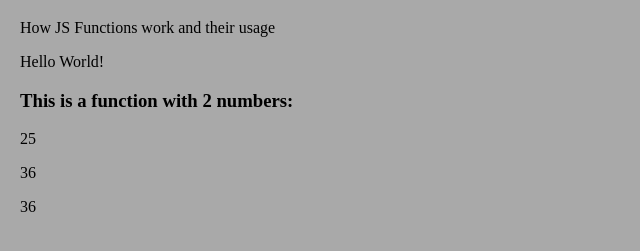
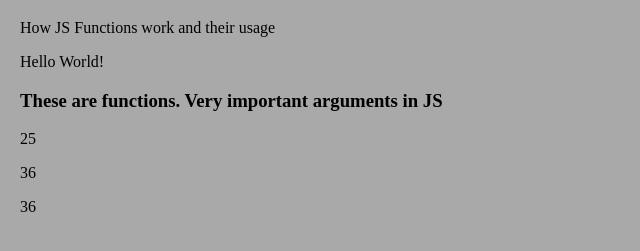
Before and after one commit to ivanbozhilov13/JavaScript-Functions, a plain HTML site: page index.html in a window 1280 px wide. Shown: the part 61-312 px from the top of the page, without its empty margins (0-640 px from the left). Drawn offline with Linux system fonts and the light colour scheme.

Commit message:
index.html

```diff
--- a/index.html
+++ b/index.html
@@ -13,7 +13,7 @@
     <p id="functions"></p>
     <p id="greeting"></p>
 
-    <h3>This is a function with 2 numbers:</h3>
+    <h3>These are functions. Very important arguments in JS</h3>
     <p id="area"></p>
     <p id="area1"></p>
     <p id="area2"></p>
```
